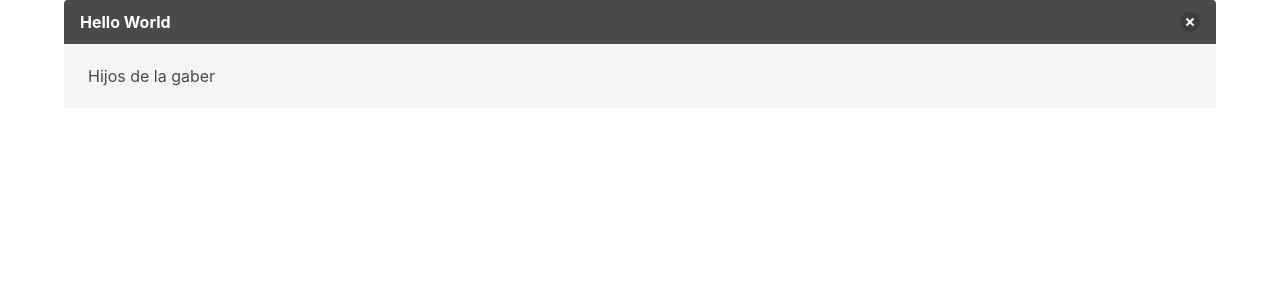
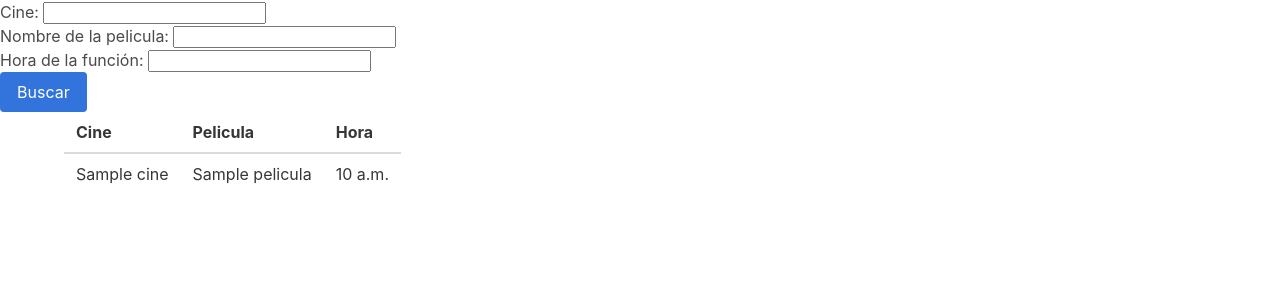
Before and after one commit to Zozi96/powerfilter-with-django, a Django app: page / in a window 1280 px wide. Shown: the top 300 px of the page. Run offline with Django 3.2, Linux system fonts and the light colour scheme; tables that the repository leaves empty hold one stand-in row (values such as "Sample post").

Commit message:
Primer filtro funcionando
Se ha hecho los filtros de relación uno a uno exitosamente

```diff
--- a/core/cinema/admin.py
+++ b/core/cinema/admin.py
@@ -1,4 +1,5 @@
 from django.contrib import admin
 from .models import Cine, Movie
 
-admin.site.register(Cine, Movie)
+admin.site.register(Cine)
+admin.site.register(Movie)
--- /dev/null
+++ b/core/cinema/filters.py
@@ -0,0 +1,17 @@
+import django_filters as filters
+from django import forms
+from .models import Cine
+
+
+class CineFilter(filters.FilterSet):
+    name = filters.CharFilter(label='Cine', lookup_expr='icontains')
+    movie__name = filters.CharFilter(label='Nombre de la pelicula', lookup_expr='icontains')
+    movie__hour = filters.TimeFilter(label='Hora de la función', lookup_expr='icontains')
+
+    class Meta:
+        model = Cine
+        fields = [
+            'name',
+            'movie__name',
+            'movie__hour',
+        ]
--- a/core/cinema/templates/cinema/list.html
+++ b/core/cinema/templates/cinema/list.html
@@ -1,14 +1,28 @@
 {% extends 'base.html' %}
 {% block content %}
+    <form action="" method="get">
+        {{ filter.form.as_p }}
+        <input class="button is-link" type="submit" value="Buscar"/>
+    </form>
+
     <div class="container is-full-fullhd">
-        <article class="message">
-            <div class="message-header">
-                <p>Hello World</p>
-                <button class="delete" aria-label="delete"></button>
-            </div>
-            <div class="message-body">
-                Hijos de la gaber
-            </div>
-        </article>
+        <div class="table-container">
+            <table class="table">
+                <thead>
+                <tr>
+                    <th>Cine</th>
+                    <th>Pelicula</th>
+                    <th>Hora</th>
+                </tr>
+                </thead>
+                {% for data in filter.qs %}
+                    <tr>
+                        <td>{{ data.name }}</td>
+                        <td>{{ data.movie.name }}</td>
+                        <td>{{ data.movie.hour }}</td>
+                    </tr>
+                {% endfor %}
+            </table>
+        </div>
     </div>
 {% endblock %}
--- a/core/cinema/views.py
+++ b/core/cinema/views.py
@@ -1,6 +1,8 @@
-from django.shortcuts import render
-from django.views.generic import TemplateView
+from django_filters.views import FilterView
+
+from .filters import CineFilter
 
 
-class TemplateTest(TemplateView):
+class TemplateTest(FilterView):
+    filterset_class = CineFilter
     template_name = 'cinema/list.html'
```
